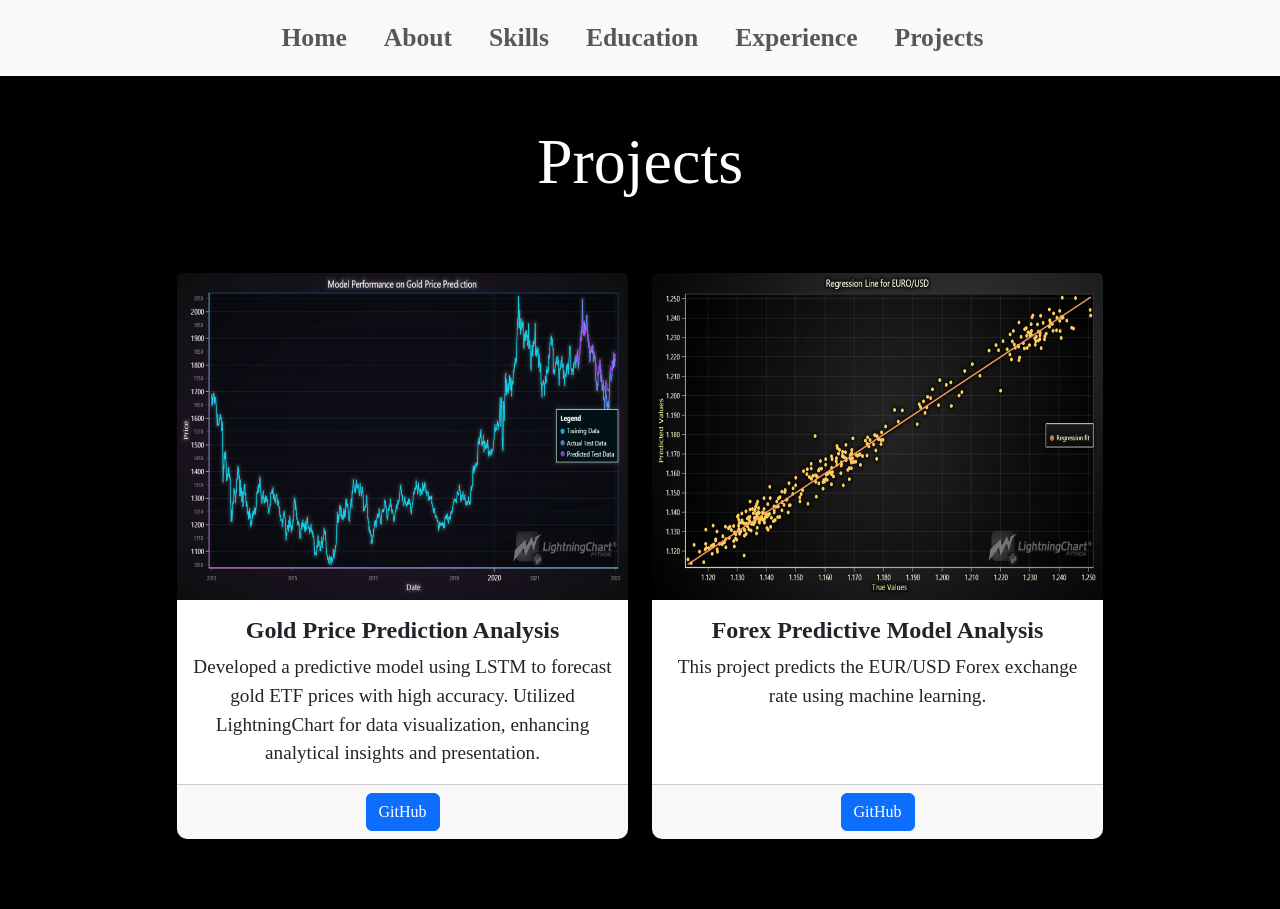
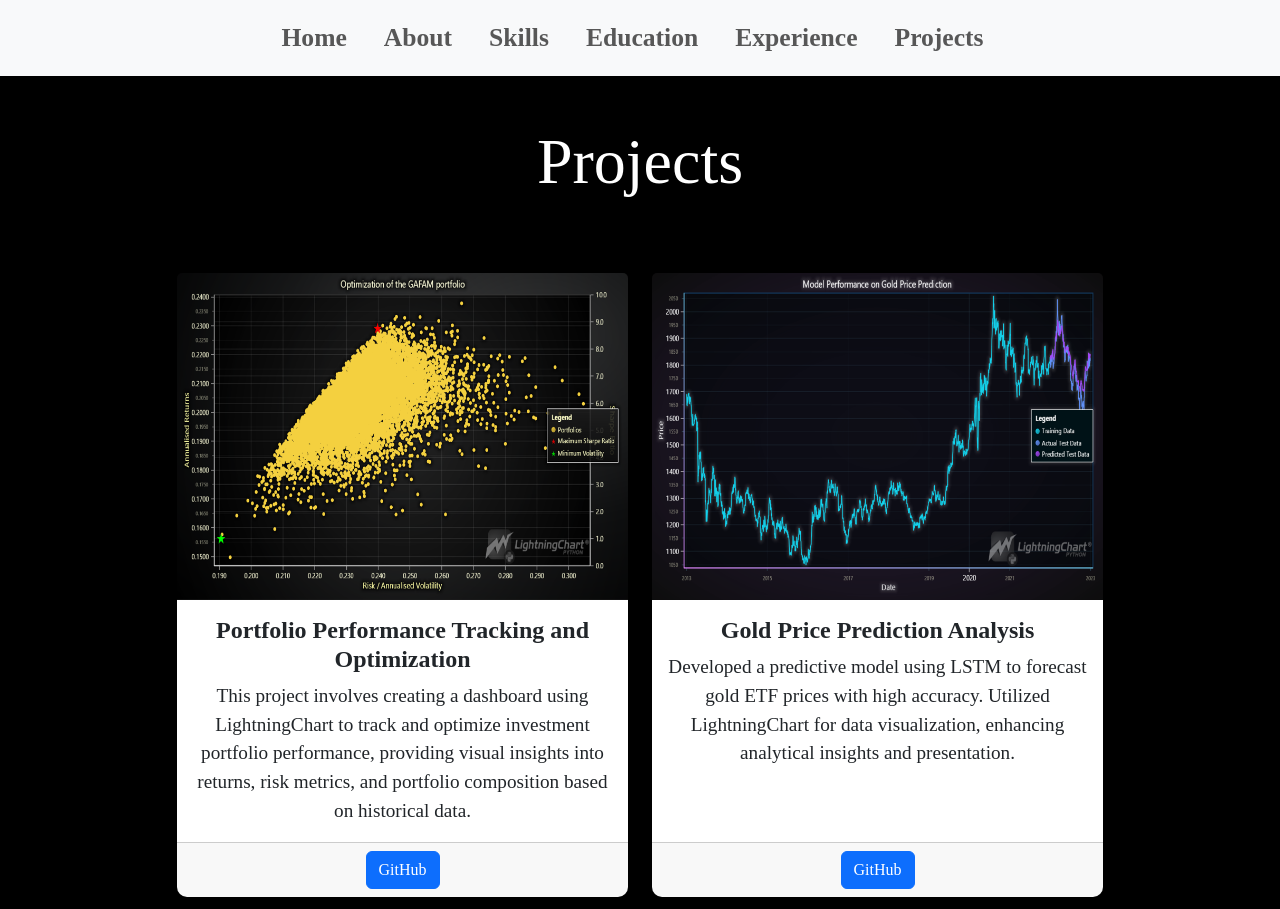
Before and after one commit to ahmadomid1984/portfolio, a React (Create React App) app: page /projects in a window 1280 px wide. Shown: the top 909 px of the page. Built offline with nearby package versions, Linux system fonts and the light colour scheme.

Commit message:
new project added

```diff
--- a/src/components/Projects.js
+++ b/src/components/Projects.js
@@ -5,6 +5,18 @@ const Projects = () => {
         <div className="container py-5">
             <h1 className="mb-4 text-center" style={{ fontSize: '4em' }}>Projects</h1>
             <div className="row justify-content-center">
+            <div className="col-lg-5 col-md-8 col-sm-12 mb-4 mt-5"> {/* Added col-sm-10 for smaller screens */}
+                    <div className="card h-100">
+                        <img src="images/7.png" className="card-img-top" alt="Project 0" />
+                        <div className="card-body text-center">
+                            <h5 className="card-title" style={{ fontSize: '1.5em', fontWeight: 'bold' }}>Portfolio Performance Tracking and Optimization</h5>
+                            <p className="card-text" style={{ fontSize: '1.2em' }}>This project involves creating a dashboard using LightningChart to track and optimize investment portfolio performance, providing visual insights into returns, risk metrics, and portfolio composition based on historical data.</p>
+                        </div>
+                        <div className="card-footer text-center">
+                            <a href="https://github.com/ahmadomid1984/Portfolio-Performance-Tracking-and-Optimization" className="btn btn-primary">GitHub</a>
+                        </div>
+                    </div>
+                </div>
             <div className="col-lg-5 col-md-8 col-sm-12 mb-4 mt-5"> {/* Added col-sm-10 for smaller screens */}
                     <div className="card h-100">
                         <img src="images/10.png" className="card-img-top" alt="Project 0" />
```
Also changed, not shown: public/images/7.png (added).
